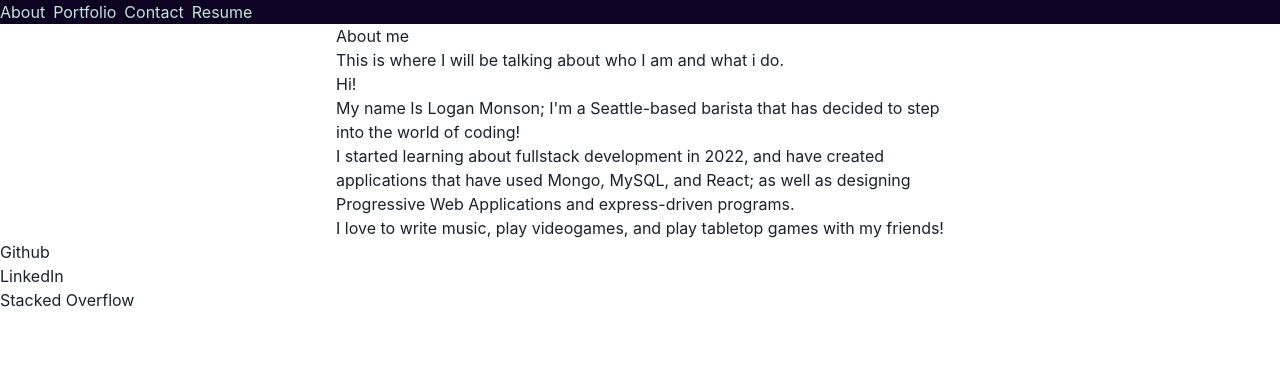
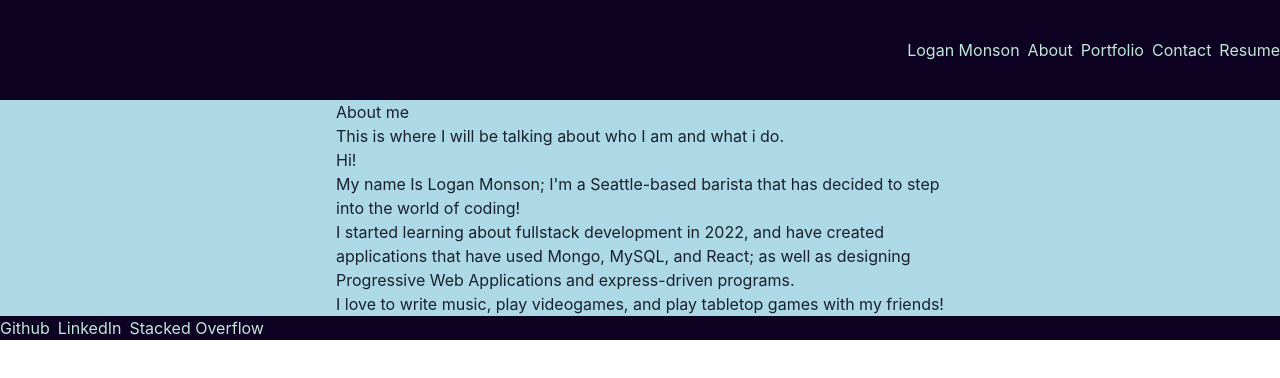
Before and after one commit to Loggamon/React_Portfolio, a React (Create React App) app: page / in a window 1280 px wide. Shown: the top 378 px of the page. Built offline with nearby package versions, Linux system fonts and the light colour scheme.

Commit message:
trying to implement Chkara

```diff
--- a/src/components/footer/Footer.js
+++ b/src/components/footer/Footer.js
@@ -1,14 +1,19 @@
 import React from "react";
-import { Flex } from "@chakra-ui/react";
+import { Wrap, WrapItem } from "@chakra-ui/react";
 
 export default function Footer() {
   return (
-    <Flex>
-      <footer>
-        <p>Github</p>
-        <p>LinkedIn</p>
-        <p>Stacked Overflow</p>
-      </footer>
-    </Flex>
+    <Wrap flexDirection="row" flexShrink="0" bg="#0D0221" color="#C2E7D9">
+          <WrapItem>
+            <p>Github</p>
+          </WrapItem>
+          <WrapItem>
+            <p>LinkedIn</p>
+          </WrapItem>
+          <WrapItem>
+            <p>Stacked Overflow</p>
+          </WrapItem>
+
+    </Wrap>
   );
 }
--- a/src/components/header/Header.js
+++ b/src/components/header/Header.js
@@ -1,5 +1,5 @@
 import React, { useState } from "react";
-import { Box } from "@chakra-ui/react";
+import { Box, Flex, Spacer } from "@chakra-ui/react";
 
 import Navigation from "../navigation/Navigation";
 import About from "../pages/About";
@@ -27,7 +27,7 @@ export default function PortfolioContainer() {
 
   return (
     <React.Fragment>
-      <Box bg="#0D0221" color="#C2E7D9">
+      <Flex h="100px" justifyContent="flex-end" align="center" bg="#0D0221" color="#C2E7D9">
         <header>
           <Navigation
             bg="#A6CFD5"
@@ -36,8 +36,8 @@ export default function PortfolioContainer() {
             handlePageChange={handlePageChange}
           />
         </header>
-      </Box>
-      <main>{renderPage()}</main>
+      </Flex>
+      <Box bg="lightblue">{renderPage()}</Box>
     </React.Fragment>
   );
 }
--- a/src/components/navigation/Navigation.js
+++ b/src/components/navigation/Navigation.js
@@ -4,6 +4,9 @@ import { Wrap, WrapItem, Box } from "@chakra-ui/react";
 function Navigation({ currentPage, handlePageChange }) {
   return (
     <Wrap>
+      <WrapItem>
+      <h1>Logan Monson</h1>
+      </WrapItem>
       <WrapItem>
         <a
           href="#about"
--- a/src/components/pages/Portfolio.js
+++ b/src/components/pages/Portfolio.js
@@ -1,5 +1,7 @@
 import React from "react";
 import Project from "../project/Project";
+
+import { Box } from '@chakra-ui/react';
 
 const projects = [
   {
@@ -31,10 +33,10 @@ const projects = [
 
 export default function Portfolio(props) {
   return (
-    <div>
+    <Box>
       <h1>My Projects</h1>
-      <p>This is where I wil be hosting my projects.</p>
+      <p>These are some of the projects I have worked on!</p>
       <Project projects={projects} />;
-    </div>
+    </Box>
   );
 }
--- a/src/components/project/Project.js
+++ b/src/components/project/Project.js
@@ -7,7 +7,7 @@ function Project(props) {
   return (
     <Wrap spacing="30px" justify="center">
       {props.projects.map((project) => (
-        <WrapItem flexDirection="column" key={project.id}>
+        <WrapItem flexDirection="column" alignItems="center" key={project.id}>
           <h5>{project.name}</h5>
           <img src={project.image} />
           <p>{project.description}</p>
```
